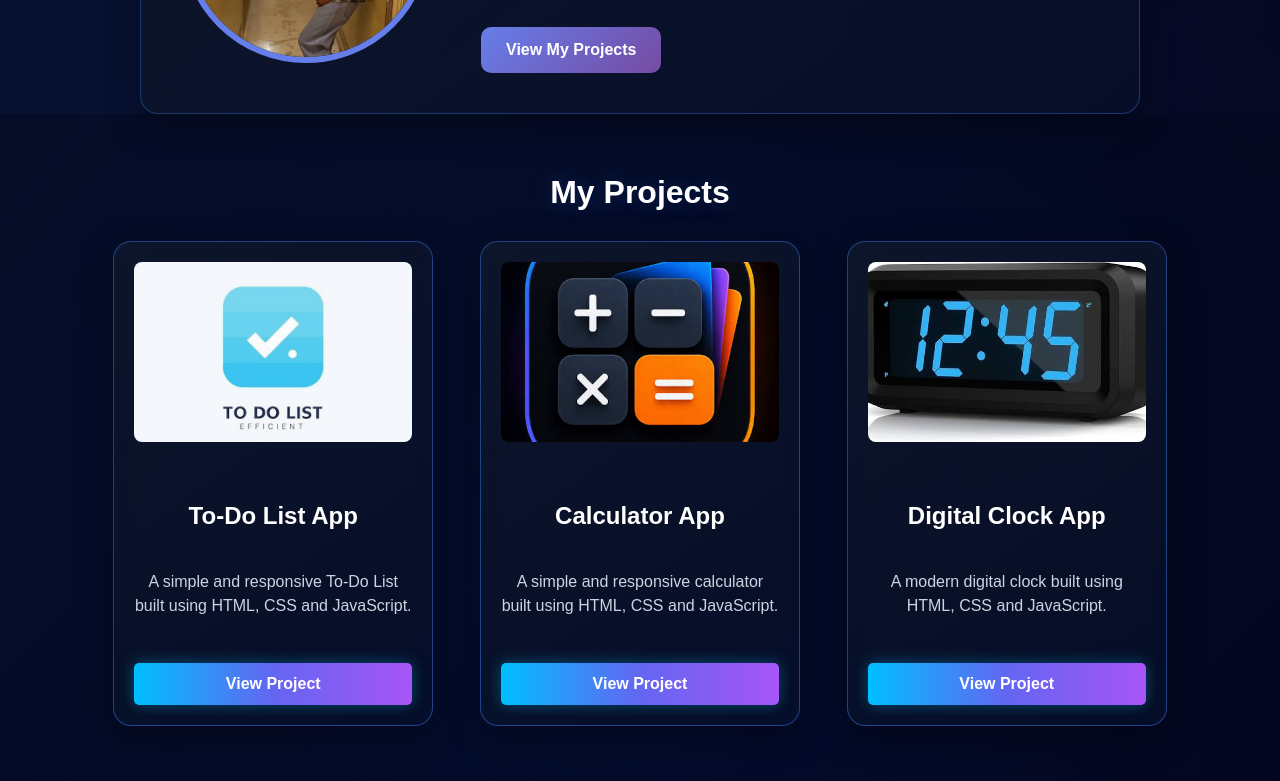
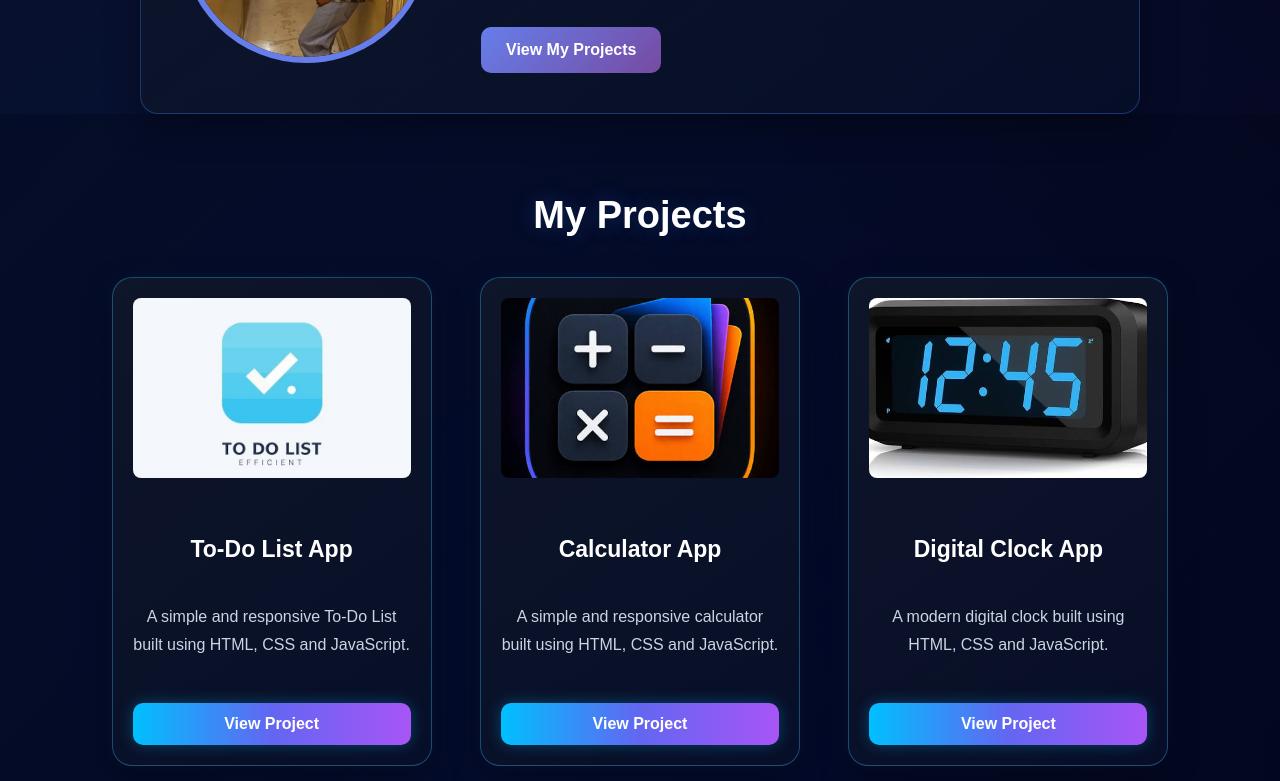
Before and after one commit to princemaur603-create/my-portfolio, a plain HTML site: page index.html in a window 1280 px wide. Shown: the part 2619-3400 px from the top of the page. Drawn offline with Linux system fonts and the light colour scheme.

Commit message:
Make projects section premium

```diff
--- a/style.css
+++ b/style.css
@@ -1919,3 +1919,147 @@ footer {
         background: transparent !important;
     }
 }
+
+/* =====================================================
+   🔥 PREMIUM PROJECT CARDS
+   ===================================================== */
+
+#projects {
+    padding-top: 80px;
+    padding-bottom: 80px;
+}
+
+#projects h2 {
+    margin-bottom: 40px;
+    font-size: 38px;
+    color: white !important;
+}
+
+/* Project cards container */
+.project-container {
+    gap: 30px;
+}
+
+/* Individual project card */
+.project-card {
+    background: linear-gradient(
+        145deg,
+        rgba(15, 23, 42, 0.95),
+        rgba(8, 15, 40, 0.88)
+    ) !important;
+
+    border: 1px solid rgba(56, 189, 248, 0.35) !important;
+
+    border-radius: 20px !important;
+
+    overflow: hidden;
+
+    box-shadow:
+        0 10px 30px rgba(0, 0, 0, 0.35),
+        0 0 15px rgba(59, 130, 246, 0.08);
+
+    backdrop-filter: blur(12px);
+
+    transition: transform 0.35s ease,
+                box-shadow 0.35s ease,
+                border-color 0.35s ease;
+}
+
+/* Card hover */
+.project-card:hover {
+    transform: translateY(-10px) scale(1.02);
+
+    border-color: rgba(168, 85, 247, 0.8) !important;
+
+    box-shadow:
+        0 15px 40px rgba(0, 0, 0, 0.5),
+        0 0 25px rgba(59, 130, 246, 0.25),
+        0 0 35px rgba(168, 85, 247, 0.2);
+}
+
+/* Project image */
+.project-card img {
+    width: 100%;
+    display: block;
+
+    transition: transform 0.4s ease,
+                filter 0.4s ease;
+}
+
+/* Image hover */
+.project-card:hover img {
+    transform: scale(1.05);
+
+    filter: brightness(1.08);
+}
+
+/* Project title */
+.project-card h3 {
+    color: white !important;
+    font-size: 23px;
+
+    margin-top: 18px;
+}
+
+/* Project description */
+.project-card p {
+    color: #cbd5e1 !important;
+    line-height: 1.7;
+}
+
+/* Project button */
+.project-card .project-btn {
+    background: linear-gradient(
+        90deg,
+        #00bfff,
+        #6366f1,
+        #a855f7
+    ) !important;
+
+    color: white !important;
+
+    border: none;
+
+    border-radius: 10px;
+
+    box-shadow:
+        0 0 15px rgba(0, 191, 255, 0.3);
+
+    transition: 0.3s ease;
+}
+
+/* Button hover */
+.project-card .project-btn:hover {
+    transform: translateY(-2px);
+
+    box-shadow:
+        0 0 25px rgba(0, 191, 255, 0.55),
+        0 0 35px rgba(168, 85, 247, 0.35);
+}
+
+/* ===== MOBILE PROJECTS ===== */
+
+@media (max-width: 768px) {
+
+    #projects {
+        padding: 60px 15px !important;
+    }
+
+    #projects h2 {
+        font-size: 32px;
+        margin-bottom: 30px;
+    }
+
+    .project-container {
+        gap: 25px;
+    }
+
+    .project-card {
+        width: 92% !important;
+        max-width: 360px;
+    }
+
+    .project-card:hover {
+        transform: translateY(-5px);
+    }
+}
```
